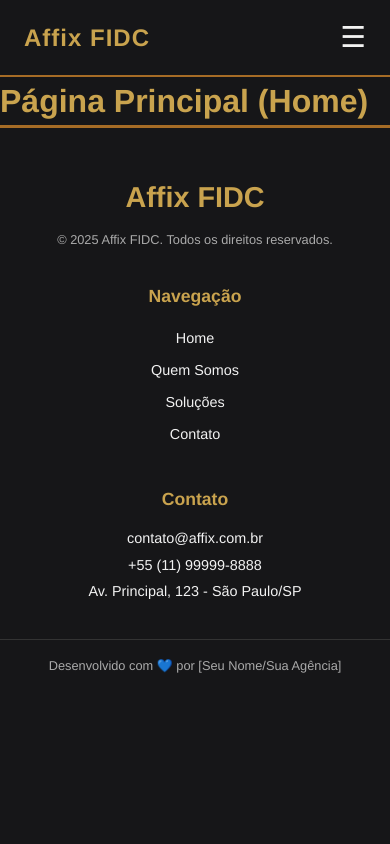
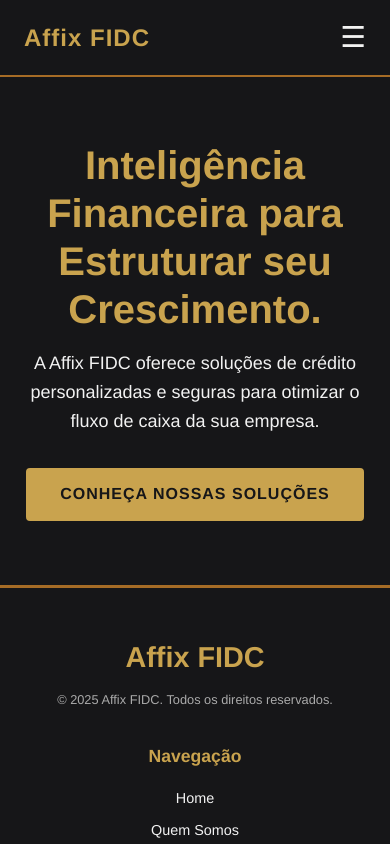
Before and after one commit to ademar-costa/site-affix, a React (Vite) app in the folder affix-fidc/: page / in a window 390 px wide. Shown: the top 844 px of the page. Built offline with nearby package versions, Linux system fonts and the light colour scheme.

Commit message:
Feat(Home): Cria a seção Hero responsiva para a HomePage

```diff
--- /dev/null
+++ b/affix-fidc/src/components/Home/HeroSection.css
@@ -0,0 +1,84 @@
+/* 1. Container Principal (Mobile First) */
+.hero-container {
+  /* O 'vh' (viewport height) significa % da altura da tela.
+     'min-height' garante que a seção ocupe a tela inteira
+     (menos a altura do Navbar) se o conteúdo for pequeno.
+     Vamos usar 'padding' por enquanto para dar espaço. */
+  padding: 4rem 1.5rem; /* 64px vertical, 24px lateral */
+  background-color: var(--preto-principal); /* Fundo da seção */
+
+  display: flex;
+  justify-content: center;
+  align-items: center;
+  text-align: center; /* Centraliza o texto no mobile */
+}
+
+/* 2. Conteúdo Interno */
+.hero-content {
+  max-width: 800px; /* Limita a largura do texto */
+}
+
+/* 3. Título Principal (Headline) */
+.hero-headline {
+  color: var(--dourado-destaque); /* Nosso dourado! */
+  font-size: 2.5rem; /* 40px - Tamanho grande */
+  font-weight: 700;
+  line-height: 1.2; /* Espaçamento entre linhas */
+  margin-bottom: 1rem; /* 16px */
+}
+
+/* 4. Subtítulo */
+.hero-subheadline {
+  font-size: 1.125rem; /* 18px */
+  color: var(--branco-texto);
+  line-height: 1.6;
+  margin-bottom: 2rem; /* 32px - Espaço antes do botão */
+}
+
+/* 5. Botão CTA (Call to Action) */
+.hero-cta-button {
+  display: inline-block; /* Para aplicar padding */
+  padding: 0.8rem 2rem; /* 12.8px vertical, 32px horizontal */
+
+  background-color: var(--dourado-destaque);
+  color: var(--preto-principal); /* Texto preto para contrastar com o dourado */
+
+  font-size: 1rem;
+  font-weight: 600;
+  text-transform: uppercase; /* Caixa alta */
+  letter-spacing: 1px;
+
+  border-radius: 4px; /* Bordas levemente arredondadas */
+  border: 2px solid var(--dourado-destaque); /* Borda sólida */
+
+  transition: all 0.3s ease; /* Animação suave */
+  cursor: pointer;
+}
+
+/* 6. Efeito :hover do Botão */
+.hero-cta-button:hover {
+  background-color: transparent; /* Fundo fica transparente */
+  color: var(--dourado-destaque); /* Texto fica dourado */
+}
+
+
+/* 7. === MEDIA QUERY (Responsividade) === */
+/* Para telas maiores (desktops) */
+@media (min-width: 768px) {
+  .hero-container {
+    padding: 6rem 1.5rem; /* Mais espaçamento vertical */
+    text-align: left; /* Alinha o texto à esquerda */
+  }
+
+  .hero-content {
+    /* O texto já está alinhado à esquerda pelo container */
+  }
+
+  .hero-headline {
+    font-size: 3.5rem; /* 56px - Ainda maior no desktop */
+  }
+
+  .hero-subheadline {
+    font-size: 1.25rem; /* 20px */
+  }
+}
--- /dev/null
+++ b/affix-fidc/src/components/Home/HeroSection.jsx
@@ -0,0 +1,30 @@
+import React from 'react';
+import { Link } from 'react-router-dom'; // Para o botão CTA
+import './HeroSection.css'; // Importando os estilos
+
+function HeroSection() {
+  return (
+    <section className="hero-container">
+      <div className="hero-content">
+        <h1 className="hero-headline">
+          Inteligência Financeira para Estruturar seu Crescimento.
+        </h1>
+        <p className="hero-subheadline">
+          A Affix FIDC oferece soluções de crédito personalizadas e seguras
+          para otimizar o fluxo de caixa da sua empresa.
+        </p>
+
+        {/* Este é o nosso Call to Action (Chamada para Ação) */}
+        <Link to="/solucoes" className="hero-cta-button">
+          Conheça Nossas Soluções
+        </Link>
+      </div>
+
+      {/* Futuramente, podemos adicionar uma imagem de fundo
+        ou um gráfico elegante no CSS
+      */}
+    </section>
+  );
+}
+
+export default HeroSection;
--- a/affix-fidc/src/pages/HomePage.jsx
+++ b/affix-fidc/src/pages/HomePage.jsx
@@ -1,4 +1,20 @@
+import React from 'react';
+// 1. Importe o nosso novo componente de seção
+import HeroSection from '../components/home/HeroSection';
+// Futuramente, importaremos outras seções aqui (ex: AboutSection, ServicesSection)
+
 function HomePage() {
-  return <h1>Página Principal (Home)</h1>;
+  return (
+    <>
+      {/* 2. Renderize a seção */}
+      <HeroSection />
+
+      {/* <AboutSection />
+        <ServicesSection />
+        ... etc ...
+      */}
+    </>
+  );
 }
+
 export default HomePage;
```
